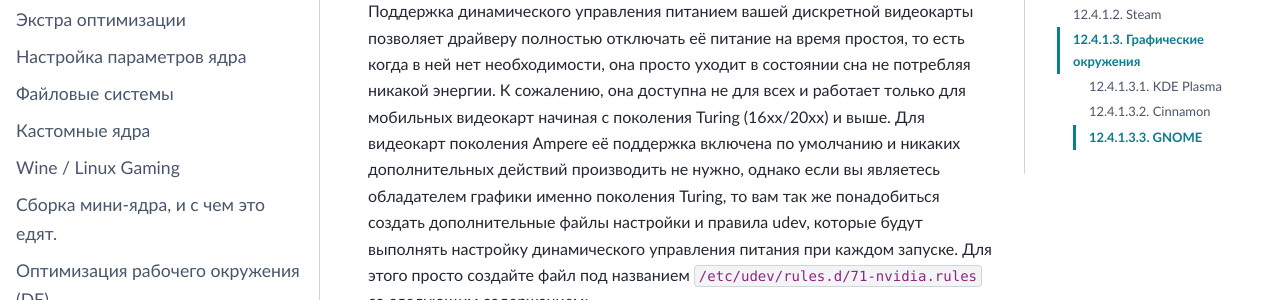
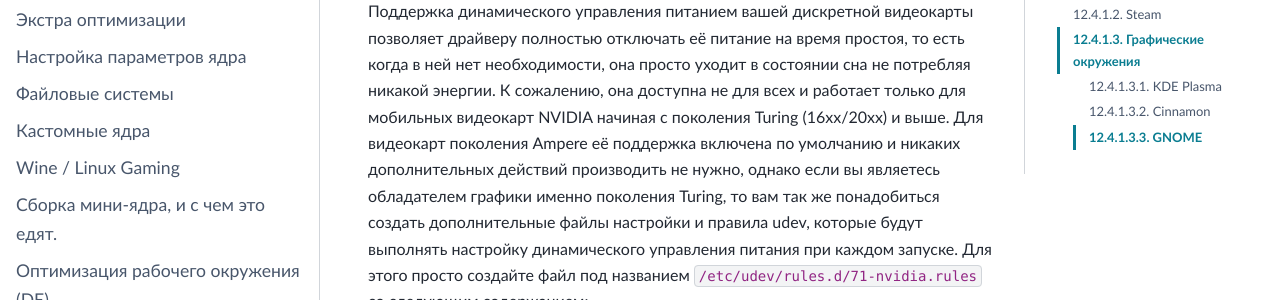
Before and after one commit to ventureoo/ARU, a Sphinx documentation site: the page built from docs/source/laptops.rst, in a window 1280 px wide and 1400 px high, scrolled down 1727 px. Shown: the part 259-559 px from the top of the window. Built offline with Sphinx 7.4.7 and the PyData theme 0.15.4, drawn with Linux system fonts in a browser that asks for light colours.

Commit message:
laptops: Fix wrong placeholder

```diff
--- a/docs/source/laptops.rst
+++ b/docs/source/laptops.rst
@@ -101,7 +101,7 @@ optimus-manager. Они могут показаться вам очень удо
 позволяет драйверу полностью отключать её питание на время простоя, то есть
 когда в ней нет необходимости, она просто уходит в состоянии сна не потребляя
 никакой энергии. К сожалению, она доступна не для всех и работает только для
-мобильных видеокарт начиная с поколения Turing (16xx/20xx) и выше. Для
+мобильных видеокарт NVIDIA начиная с поколения Turing (16xx/20xx) и выше. Для
 видеокарт поколения Ampere её поддержка включена по умолчанию и никаких
 дополнительных действий производить не нужно, однако если вы являетесь
 обладателем графики именно поколения Turing, то вам так же понадобиться создать
```
Also changed, not shown: other parts of docs/source/laptops.rst (+1 -1 lines).
